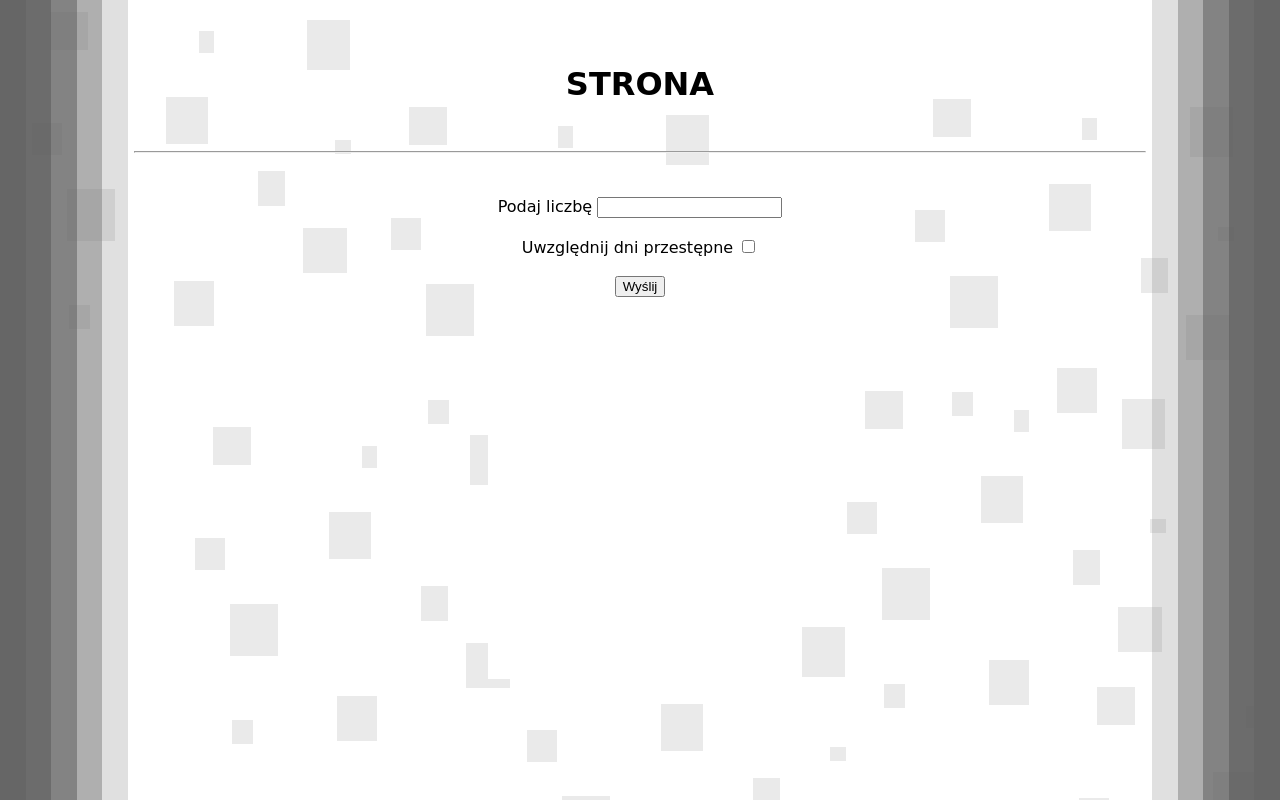
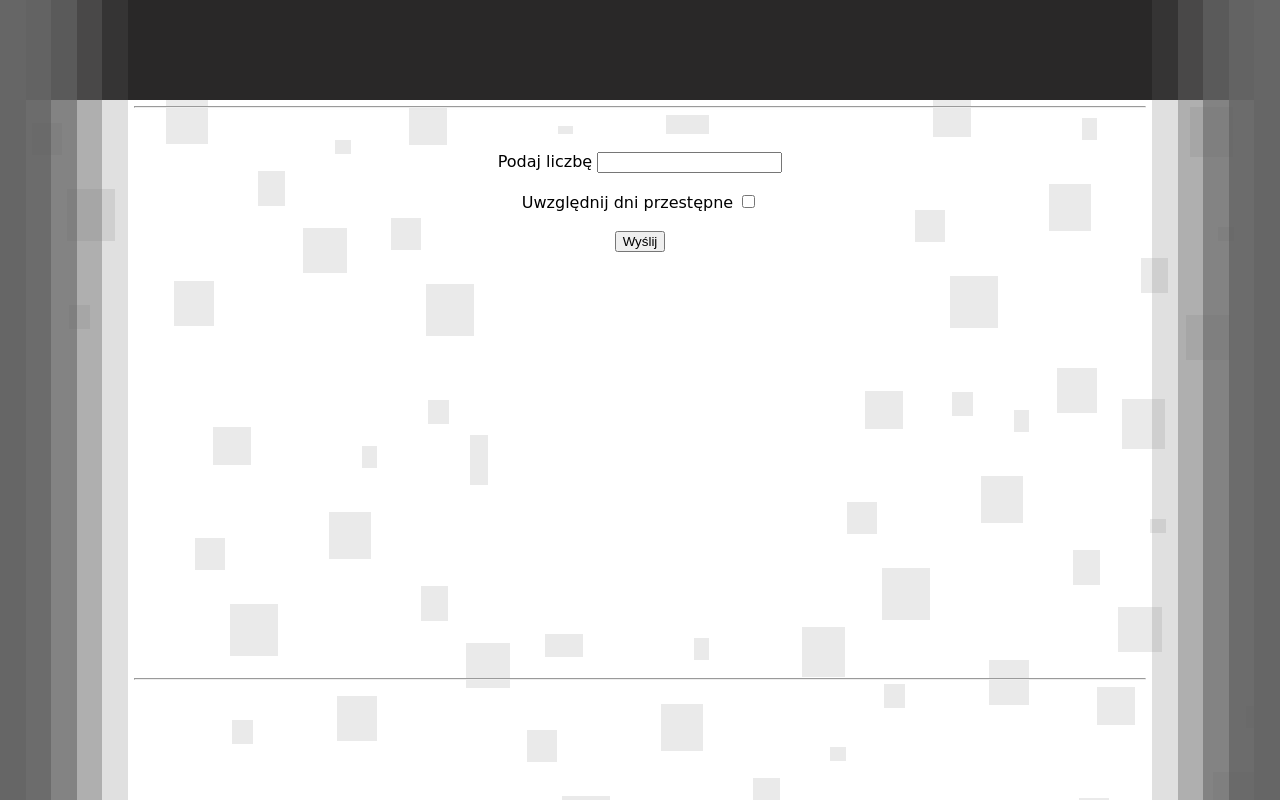
Before and after one commit to Rejfen/site, a PHP site: page / in a window 1280 px wide. Run offline with PHP 8.4, Linux system fonts and the light colour scheme.

Commit message:
added menu to index.php and change its look

```diff
--- a/php/src/index.php
+++ b/php/src/index.php
@@ -27,9 +27,7 @@
             <div class="opacity2 left-sblock1"></div>
             <div class="opacity3 left-sblock1"></div>
                 <div class="workspc">
-                    <br /><br />
-                    <h1 class="textmod">STRONA</h1>
-                    <br /><hr /><br />
+                    <br /><br /><br /><br /><br /><hr /><br />
                     <div class="formmod">
                         <br />
                         <form  method="POST" class="textmod">
@@ -62,6 +60,7 @@
                             ?>
                         </div>
                     </div>
+                    <br /><br /><hr />
                 </div>
             <div class="right-sblock1"></div>
             <div class="opacity right-sblock1"></div>
--- a/php/src/style.css
+++ b/php/src/style.css
@@ -74,3 +74,14 @@ body {
 .list ul {
     list-style:"* ";
 }
+
+.menu {
+    position:absolute;
+    background-color:#292828;
+    width:100%;
+    height:100px;
+    top:0;
+    left:0;
+    right:0;
+    margin-top:auto;
+}
```
